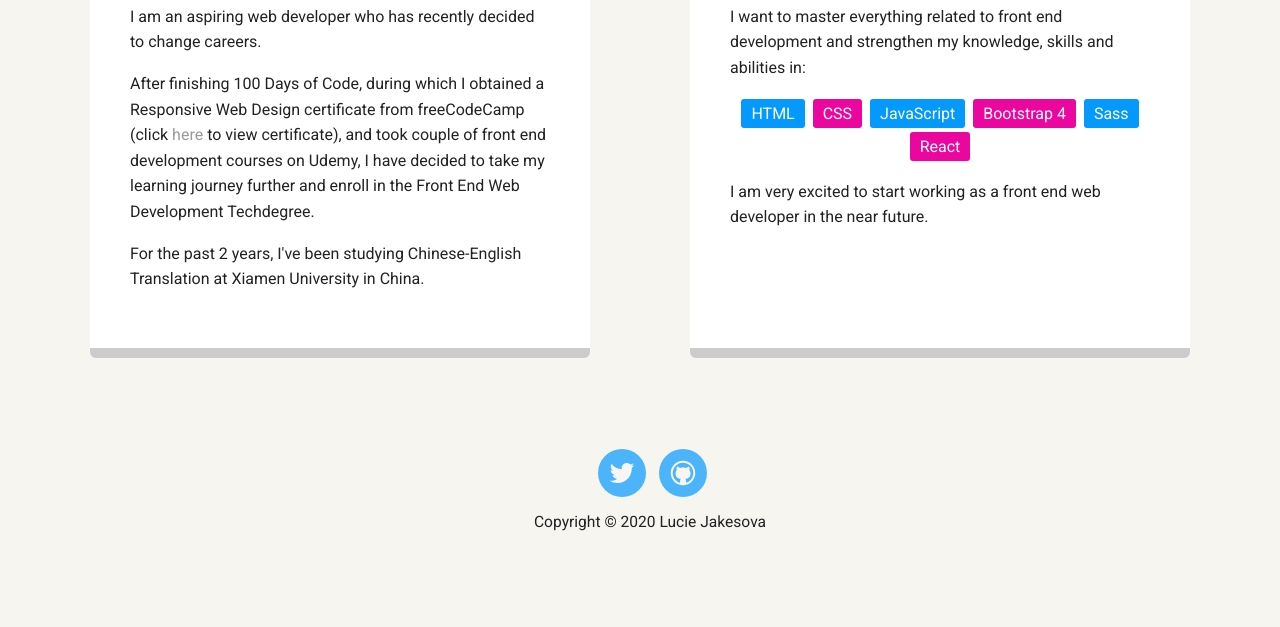
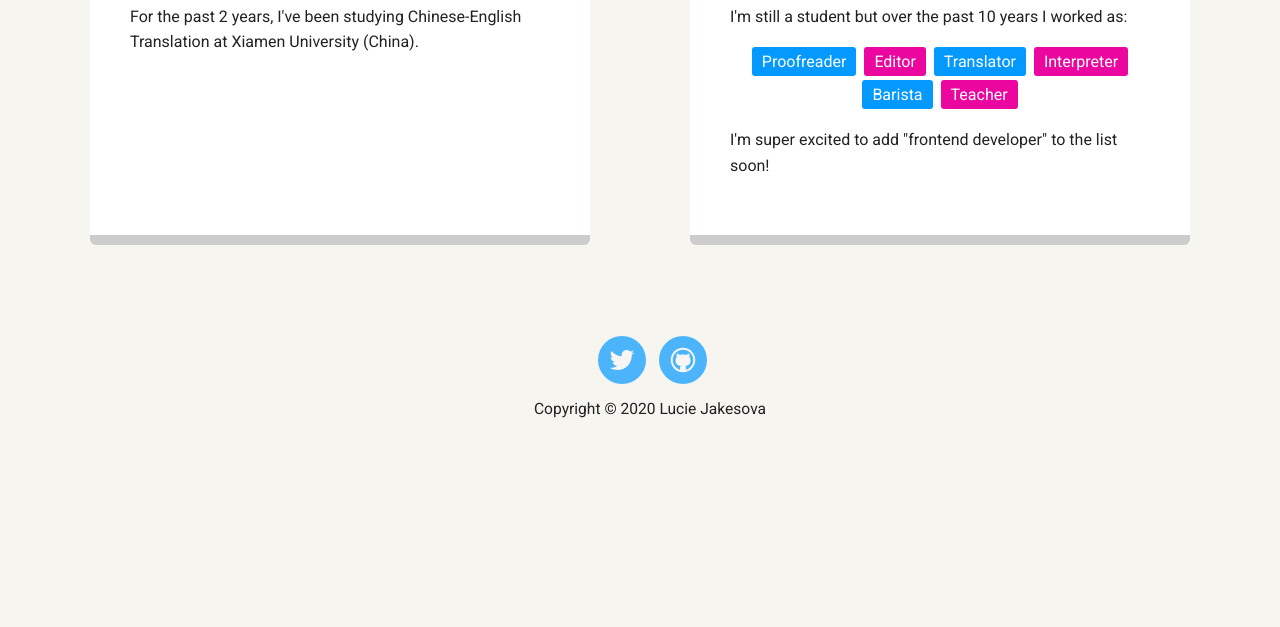
Before and after one commit to lucie-jakes/techdegree-project-1, a plain HTML site: page pages/background.html in a window 1280 px wide. Shown: the part 604-1231 px from the top of the page. After the commit the page ends 1118 px from the top, so only its background shows below. Drawn offline with Linux system fonts and the light colour scheme; a web font is replaced by a local one.

Commit message:
Updated content in pages.

```diff
--- a/pages/background.html
+++ b/pages/background.html
@@ -7,14 +7,14 @@
   <link rel="stylesheet" href="../styles.css">
   <link href="https://fonts.googleapis.com/css?family=Muli%7CRoboto:400,300,500,700,900" rel="stylesheet"></head>
   <body>
-    <div class="main-nav">
+    <nav class="main-nav">
         <ul class="nav">
           <li class="name">Lucie Jakesova</li>
           <li><a href="../index.html">Home</a></li>
           <li><a href="experience.html">Coding Experience</a></li>
           <li><a href="background.html">Personal Background</a></li>
         </ul>
-    </div>
+    </nav>
 
     <header>
       <img src="../images/rsz_me.jpg" alt="Lucie's profile picture" class="profile-image">
@@ -23,27 +23,24 @@
     </header>
 
     <main class="flex">
-      <div class="card">
+      <section class="card">
         <h2>Personal Background</h2>
-        <p>I am an aspiring web developer who has recently decided to change careers.</p>
-        <p>After finishing 100 Days of Code, during which I obtained a Responsive Web Design certificate from freeCodeCamp (click <a href="https://www.freecodecamp.org/certification/luciecodes/responsive-web-design" target="_blank">here</a> to view certificate), and took couple of front end development courses on Udemy, I have decided to take my learning journey further and enroll in the Front End Web Development Techdegree.</p>
-        <p>For the past 2 years, I've been studying Chinese-English Translation at Xiamen University in China.</p>
-      </div>
+        <p>For the past 2 years, I've been studying Chinese-English Translation at Xiamen University (China).</p>
+      </section>
 
-      <div class="card">
-        <h2>Goals</h2>
-        <p>I want to master everything related to front end development and strengthen my knowledge, skills and abilities in:</p>
+      <section class="card">
+        <h2>Work Experience</h2>
+        <p>I'm still a student but over the past 10 years I worked as:</p>
         <ul class="skills">
-          <li>HTML</li>
-          <li>CSS</li>
-          <li>JavaScript</li>
-          <li>Bootstrap 4</li>
-          <li>Sass</li>
-          <li>React</li>
+          <li>Proofreader</li>
+          <li>Editor</li>
+          <li>Translator</li>
+          <li>Interpreter</li>
+          <li>Barista</li>
+          <li>Teacher</li>
         </ul>
-        <p>I am very excited to start working as a front end web developer in the near future.</p>
-      </div>
-
+        <p>I'm super excited to add "frontend developer" to the list soon!</p>
+      </section>
     </main>
     <footer>
       <ul>
```
Also changed, not shown: index.html (+11 -13 lines), pages/experience.html (+11 -14 lines).
